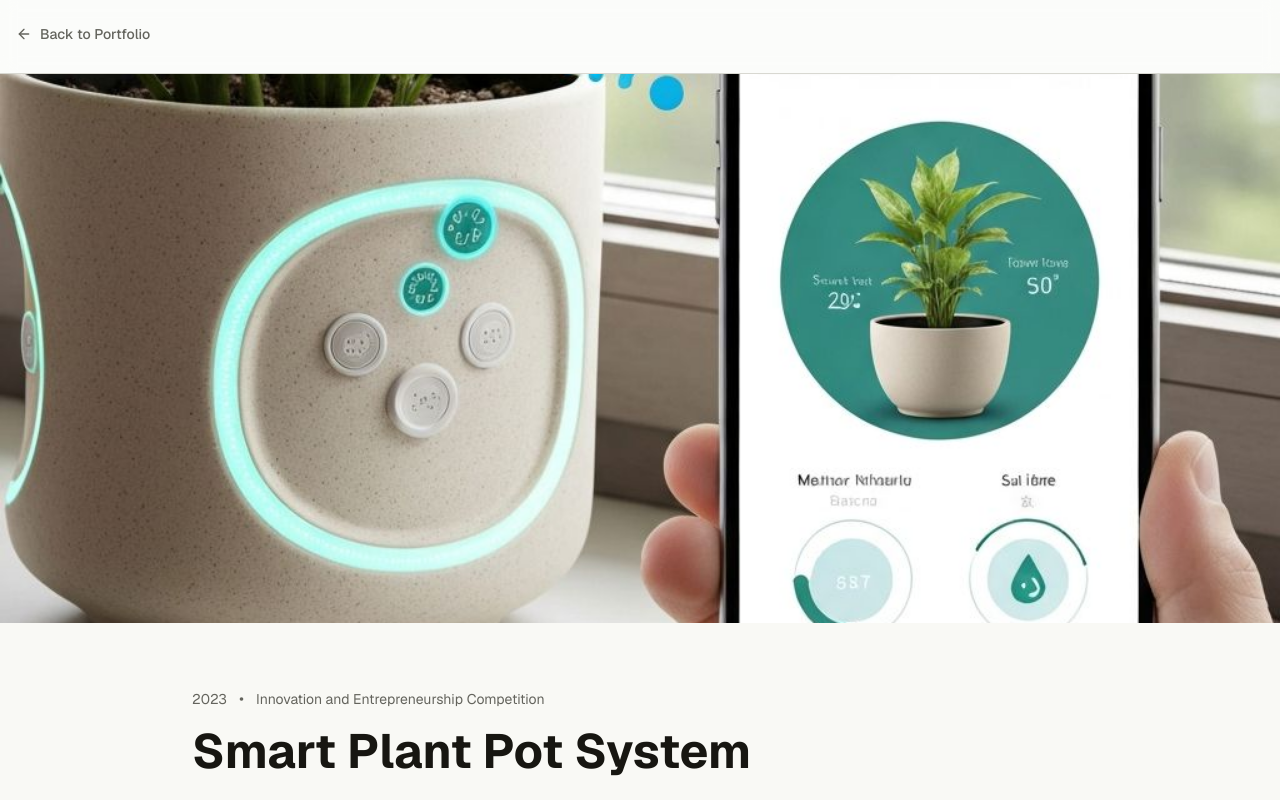
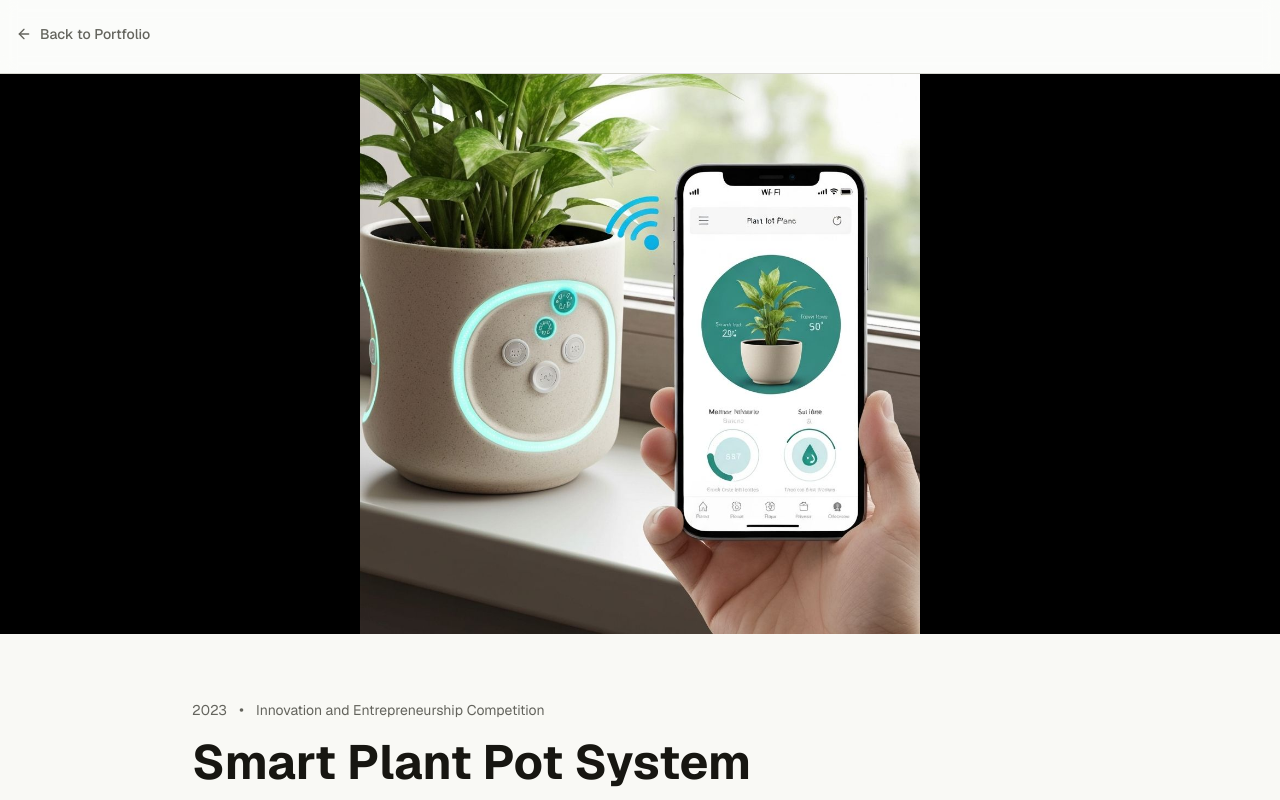
Before and after one commit to god-good-debug/god-good-debug.github.io, a Next.js app: page /project/1 in a window 1280 px wide. Shown: the top 800 px of the page. Built offline with nearby package versions, Linux system fonts and the light colour scheme.

Commit message:
Update page.tsx

```diff
--- a/app/project/[id]/page.tsx
+++ b/app/project/[id]/page.tsx
@@ -219,8 +219,10 @@ export default async function ProjectPage({ params }: { params: Promise<{ id: st
       </header>
 
       {/* Hero Image */}
-      <div className="w-full aspect-[21/9] bg-muted overflow-hidden">
-        <img src={project.image || "/placeholder.svg"} alt={project.title} className="w-full h-full object-cover" />
+
+
+      <div className="w-full bg-black overflow-hidden flex items-center justify-center">
+        <img src={project.image || "/placeholder.svg"} alt={project.title} className="w-full max-h-[70vh] object-contain"/>
       </div>
 
       {/* Content */}
```
